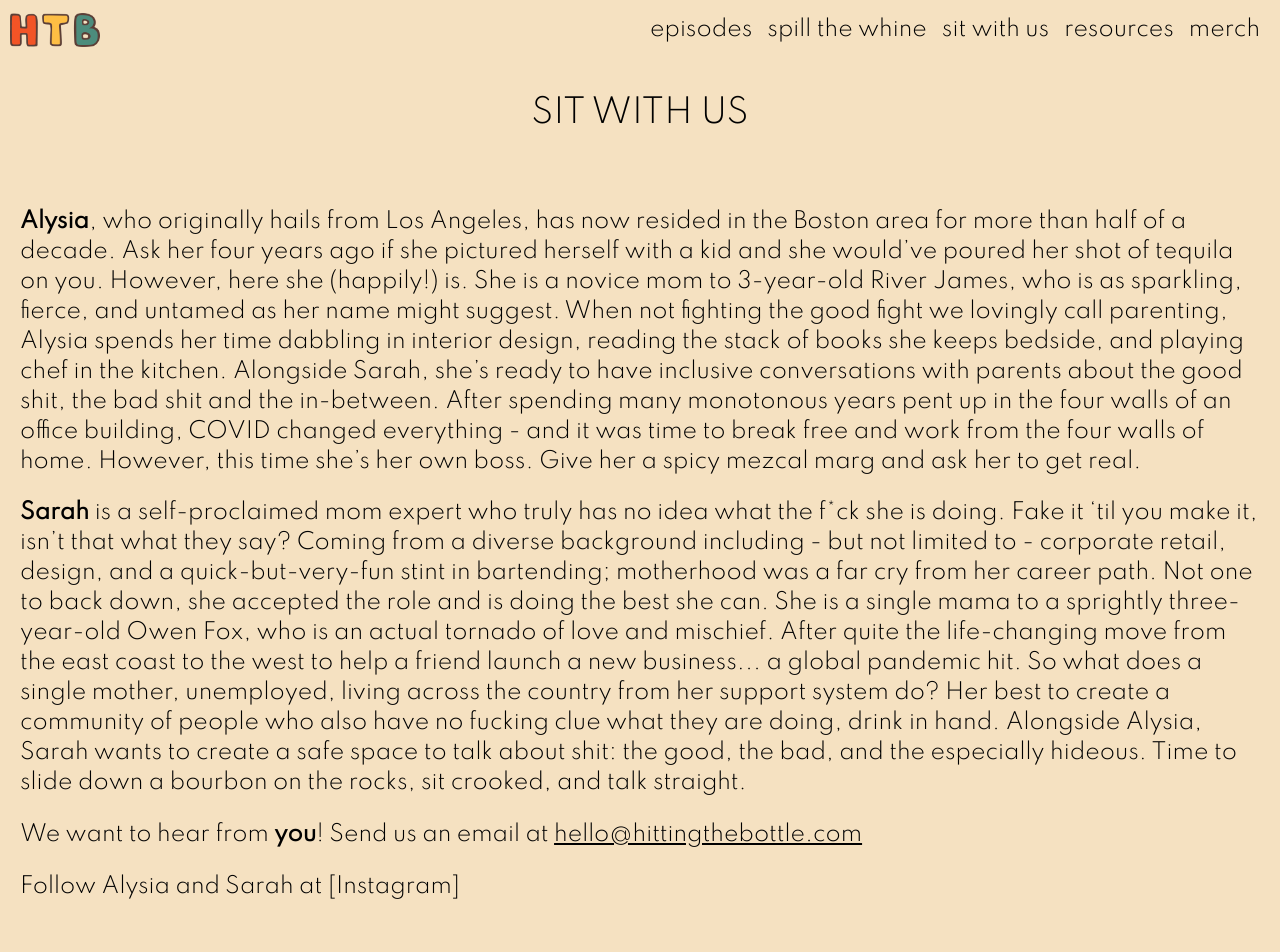
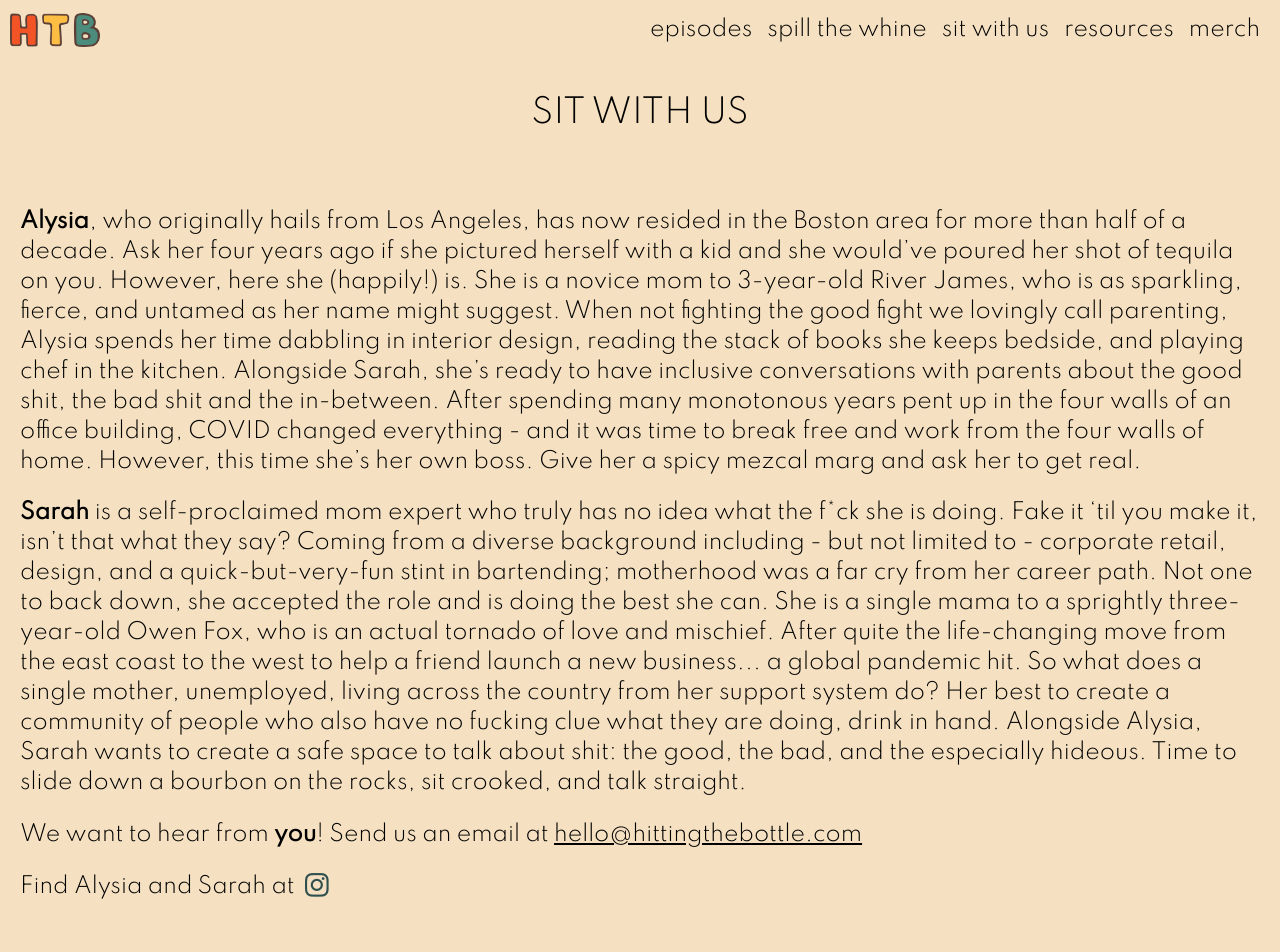
Before and after one commit to gavinoconnor/htb-pod, a React (Create React App) app: page /sitwithus in a window 1280 px wide. Shown: the top 952 px of the page. Built offline with nearby package versions, Linux system fonts and the light colour scheme.

Commit message:
add instagram

```diff
--- a/package.json
+++ b/package.json
@@ -3,6 +3,11 @@
   "version": "0.1.0",
   "private": true,
   "dependencies": {
+    "@fortawesome/fontawesome-svg-core": "^1.2.32",
+    "@fortawesome/free-brands-svg-icons": "^5.15.1",
+    "@fortawesome/free-regular-svg-icons": "^5.15.1",
+    "@fortawesome/free-solid-svg-icons": "^5.15.1",
+    "@fortawesome/react-fontawesome": "^0.1.13",
     "@testing-library/jest-dom": "^4.2.4",
     "@testing-library/react": "^9.5.0",
     "@testing-library/user-event": "^7.2.1",
--- a/public/index.html
+++ b/public/index.html
@@ -10,7 +10,10 @@
       content="Web site created using create-react-app"
     />
     <link rel="apple-touch-icon" href="%PUBLIC_URL%/logo192.png" />
+    <!-- Set website preview image -->
     <meta property="og:image" content="%PUBLIC_URL%/site-preview.png"/>
+    <!-- Font Awesome -->
+    <script src="https://kit.fontawesome.com/b29ccfacce.js" crossorigin="anonymous"></script>
     <!--
       manifest.json provides metadata used when your web app is installed on a
       user's mobile device or desktop. See https://developers.google.com/web/fundamentals/web-app-manifest/
--- a/src/components/Footer/Footer.css
+++ b/src/components/Footer/Footer.css
@@ -15,3 +15,7 @@
       justify-self: center;
       white-space: nowrap;
   }
+
+  .footer a {
+    color: inherit;
+  }
--- a/src/components/Footer/Footer.js
+++ b/src/components/Footer/Footer.js
@@ -8,7 +8,7 @@ class Footer extends React.Component {
       <footer className='footer'>
         <ul>
           <li>© 2020 Hitting the Bottle</li>
-          <li>hello@hittingthebottle.com</li>
+          <li><a href='mailto:hello@hittingthebottle.com'>hello@hittingthebottle.com</a></li>
         </ul>
       </footer>
     )
--- a/src/components/OurStory/OurStory.css
+++ b/src/components/OurStory/OurStory.css
@@ -7,3 +7,7 @@
 .about a {
     color: inherit;
 }
+
+.fa-instagram {
+    color: darkslategray;
+  }
--- a/src/components/OurStory/OurStory.js
+++ b/src/components/OurStory/OurStory.js
@@ -12,8 +12,8 @@ class OurStory extends React.Component {
 
         <p>We want to hear from <strong>you</strong>! Send us an email at <u><a href='mailto:hello@hittingthebottle.com'>hello@hittingthebottle.com</a></u></p>
 
-        <p>Follow Alysia and Sarah at [Instagram]</p>
-
+        <p>Find Alysia and Sarah at <a href='https://www.instagram.com/hittingthebottle/' target='_blank' rel="noopener noreferrer"><i className='fab fa-instagram fa-lg fa-fw'></i>
+        </a></p>
     </div>
     )
   }
--- /dev/null
+++ b/src/fontawesome.js
@@ -0,0 +1,4 @@
+import { library } from '@fortawesome/fontawesome-svg-core';
+import { fab } from '@fortawesome/free-brands-svg-icons';
+
+library.add(fab);
```
Also changed, not shown: 1 other file (tests, documents, lock files or other folders).
